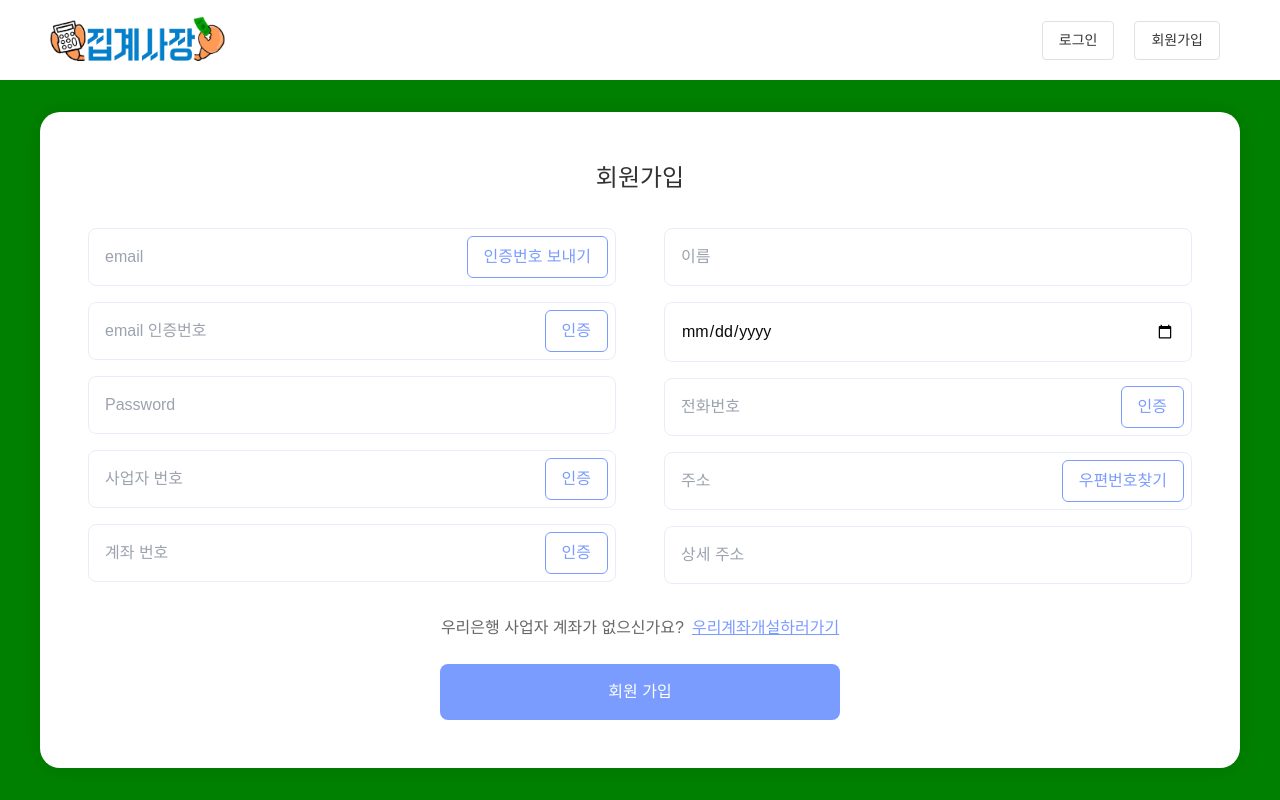
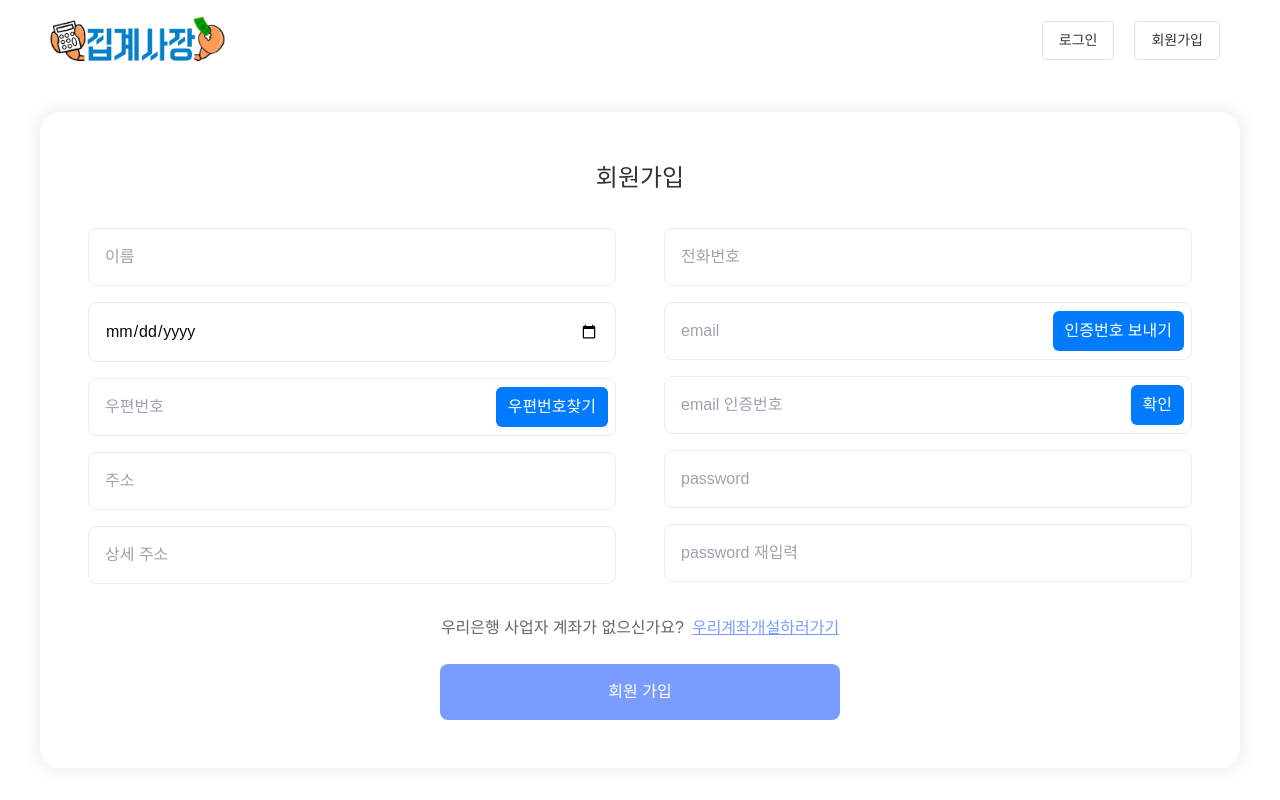
Before and after one commit to woorifisa-projects-3rd/MSA-FE, a Next.js app: page /signup in a window 1280 px wide. Built offline with nearby package versions, Linux system fonts and the light colour scheme; a web font is replaced by a local one.

Commit message:
feat: 우편번호 찾기 모달 구현

```diff
--- a/app/(no-sidebar)/(auth)/signup/page.js
+++ b/app/(no-sidebar)/(auth)/signup/page.js
@@ -1,10 +1,27 @@
-// components/SignupForm.tsx
-'use client'
+'use client';
 
-import { useState } from 'react'
-import styles from './signup.module.css'
+import React, { useState } from 'react';
+import styles from './signup.module.css';
+import AddressSearch from '@/components/addsearch/AddressSearch';
+import PostcodeModal from '@/components/postcode-search/PostcodeModal';
 
-export default function signup() {
+export default function Signup() {
+  const [isModalOpen, setIsModalOpen] = useState(false);
+  const [postcode, setPostcode] = useState('');
+  const [address, setAddress] = useState('');
+  const [detailAddress, setDetailAddress] = useState('');
+
+  // 상세 주소 입력 핸들러
+  const handleDetailAddressChange = (e) => {
+    setDetailAddress(e.target.value);
+  };
+
+  // 모달에서 선택된 값 처리
+  const handlePostcodeSelect = (selectedPostcode, selectedAddress) => {
+    setPostcode(selectedPostcode);
+    setAddress(selectedAddress);
+  };
+
   return (
     <div className={styles.container}>
       <div className={styles.formWrapper}>
@@ -14,33 +31,6 @@ export default function signup() {
             {/* 왼쪽 섹션 */}
             <div className={styles.leftSection}>
               <div className={styles.inputGroup}>
-                                <input type="email" placeholder="email" />
-                                <button type="button" className={styles.verifyButton}>인증번호 보내기</button>
-                            </div>
-
-                            <div className={styles.inputGroup}>
-                                <input type="text" placeholder="email 인증번호" />
-                                <button type="button" className={styles.verifyButton}>인증</button>
-                            </div>
-
-                            <div className={styles.inputGroup}>
-                                <input type="password" placeholder="Password" />
-                            </div>
-
-                            <div className={styles.inputGroup}>
-                                <input type="text" placeholder="사업자 번호" />
-                                <button type="button" className={styles.verifyButton}>인증</button>
-                            </div>
-
-                            <div className={styles.inputGroup}>
-                                <input type="text" placeholder="계좌 번호" />
-                                <button type="button" className={styles.verifyButton}>인증</button>
-                            </div>
-                        </div>
-
-                        {/* 오른쪽 섹션 */}
-                        <div className={styles.rightSection}>
-                            <div className={styles.inputGroup}>
                 <input type="text" placeholder="이름" />
               </div>
 
@@ -49,17 +39,70 @@ export default function signup() {
               </div>
 
               <div className={styles.inputGroup}>
-                                <input type="tel" placeholder="전화번호" />
-                                <button type="button" className={styles.verifyButton}>인증</button>
+                <input
+                  type="text"
+                  placeholder="우편번호"
+                  value={postcode}
+                  readOnly
+                  className={styles.readOnlyInput}
+                />
+                <button
+                  type="button"
+                  className={styles.addressButton}
+                  onClick={() => setIsModalOpen(true)}
+                >
+                  우편번호찾기
+                </button>
               </div>
 
               <div className={styles.inputGroup}>
-                                <input type="text" placeholder="주소" readOnly />
-                                <button type="button" className={styles.addressButton}>우편번호찾기</button>
+                <input
+                  type="text"
+                  placeholder="주소"
+                  value={address}
+                  readOnly
+                  className={styles.readOnlyInput}
+                />
               </div>
 
               <div className={styles.inputGroup}>
-                                <input type="text" placeholder="상세 주소" />
+                <input
+                  type="text"
+                  placeholder="상세 주소"
+                  value={detailAddress}
+                  onChange={handleDetailAddressChange}
+                  className={styles.input}
+                />
+              </div>
+            </div>
+
+            {/* 오른쪽 섹션 */}
+            <div className={styles.rightSection}>
+
+              <div className={styles.inputGroup}>
+                <input type="tel" placeholder="전화번호" />
+              </div>
+
+              <div className={styles.inputGroup}>
+                <input type="email" placeholder="email" />
+                <button type="button" className={styles.verifyButton}>
+                  인증번호 보내기
+                </button>
+              </div>
+
+              <div className={styles.inputGroup}>
+                <input type="text" placeholder="email 인증번호" />
+                <button type="button" className={styles.verifyButton}>
+                  확인
+                </button>
+              </div>
+
+              <div className={styles.inputGroup}>
+                <input type="password" placeholder="password" />
+              </div>
+
+              <div className={styles.inputGroup}>
+                <input type="password" placeholder="password 재입력" />
               </div>
             </div>
           </div>
@@ -67,9 +110,18 @@ export default function signup() {
           <div className={styles.bottomSection}>
             <div className={styles.accountCheck}>
               <span>우리은행 사업자 계좌가 없으신가요?</span>
-                            <button type="button" className={styles.linkButton}
-                                    onClick={() => window.open('https://nbi.wooribank.com/nbi/woori?withyou=BISVC0131', '_blank')}
-                            >우리계좌개설하러가기</button>
+              <button
+                type="button"
+                className={styles.linkButton}
+                onClick={() =>
+                  window.open(
+                    'https://nbi.wooribank.com/nbi/woori?withyou=BISVC0131',
+                    '_blank'
+                  )
+                }
+              >
+                우리계좌개설하러가기
+              </button>
             </div>
 
             <button type="submit" className={styles.submitButton}>
@@ -78,6 +130,14 @@ export default function signup() {
           </div>
         </form>
       </div>
+
+      {/* 우편번호 검색 모달 */}
+      {isModalOpen && (
+        <PostcodeModal
+          onComplete={handlePostcodeSelect}
+          onClose={() => setIsModalOpen(false)}
+        />
+      )}
     </div>
-    )
+  );
 }
--- a/app/(no-sidebar)/(auth)/signup/signup.module.css
+++ b/app/(no-sidebar)/(auth)/signup/signup.module.css
@@ -1,7 +1,6 @@
 .container {
     height: calc(100vh - var(--header-height));
-    /* background-color: #fff; */
-    background-color: green;
+    background-color: #fff;
     padding: 2rem;
 }
 
@@ -65,12 +64,11 @@
     top: 50%;
     transform: translateY(-50%);
     padding: 0.5rem 1rem;
-    background-color: #fff;
-    border: 1px solid #7B9CFF;
-    color: #7B9CFF;
     border-radius: 6px;
+    padding: 8px 12px;
+    background-color: #007bff;
+    color: #fff;
     cursor: pointer;
-    transition: all 0.3s ease;
 }
 
 .verifyButton:hover,
@@ -129,3 +127,33 @@
         padding: 1.5rem;
     }
 }
+
+.modal {
+    position: fixed;
+    top: 0;
+    left: 0;
+    width: 100vw;
+    height: 100vh;
+    background: rgba(0, 0, 0, 0.5);
+    display: flex;
+    align-items: center;
+    justify-content: center;
+    z-index: 1000;
+  }
+
+  .modalContent {
+    background: white;
+    padding: 20px;
+    border-radius: 8px;
+    position: relative;
+  }
+
+  .closeButton {
+    position: absolute;
+    top: 10px;
+    right: 10px;
+    background: none;
+    border: none;
+    font-size: 16px;
+    cursor: pointer;
+  }
--- /dev/null
+++ b/components/postcode-search/PostcodeModal.js
@@ -0,0 +1,26 @@
+'use client';
+
+import React from 'react';
+import DaumPostcode from 'react-daum-postcode';
+import styles from './PostcodeModal.module.css';
+
+const PostcodeModal = ({ onComplete, onClose }) => {
+  // 주소 선택 완료 시 호출
+  const handleComplete = (data) => {
+    onComplete(data.zonecode, data.address); // 우편번호와 주소 전달
+    onClose();
+  };
+
+  return (
+    <div className={styles.modal}>
+      <div className={styles.modalContent}>
+        <button type="button" className={styles.closeButton} onClick={onClose}>
+          X
+        </button>
+        <DaumPostcode onComplete={handleComplete} />
+      </div>
+    </div>
+  );
+};
+
+export default PostcodeModal;
--- /dev/null
+++ b/components/postcode-search/PostcodeModal.module.css
@@ -0,0 +1,41 @@
+ .modal {
+    position: fixed;
+    top: 0;
+    left: 0;
+    width: 100vw;
+    height: 100vh;
+    background: rgba(0, 0, 0, 0.5);
+    display: flex;
+    align-items: center;
+    justify-content: center;
+    z-index: 1000;
+  }
+
+  .modalContent {
+    background: #ffffff;
+    padding: 30px;
+    border-radius: 8px;
+    box-shadow: 0 4px 6px rgba(0, 0, 0, 0.1), 0 1px 3px rgba(0, 0, 0, 0.08);
+    position: relative;
+    max-width: 500px;
+    width: 100%;
+    animation: fadeIn 0.3s ease-out;
+  }
+
+  /* 닫기 버튼 */
+  .closeButton {
+    position: absolute;
+    top: 10px;
+    right: 10px;
+    background: none;
+    border: none;
+    font-size: 20px;
+    font-weight: bold;
+    cursor: pointer;
+    color: #666666;
+    transition: color 0.2s;
+  }
+
+  .closeButton:hover {
+    color: #000000;
+  }
```
Lines whose indentation alone changed are shown as unchanged.
